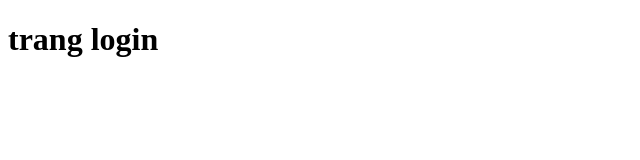
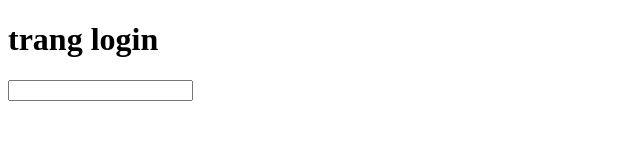
Before and after one commit to AITnguyen/backend-test, a plain HTML site: page login.html in a window 1280 px wide. Shown: the whole page, without its empty margins (0-640 px from the left). Drawn offline with Linux system fonts and the light colour scheme.

Commit message:
Update page login

```diff
--- a/login.html
+++ b/login.html
@@ -7,5 +7,8 @@
 </head>
 <body>
     <h1>trang login</h1>
+    <form action="">
+        <input type="text">
+    </form>
 </body>
 </html>
```
